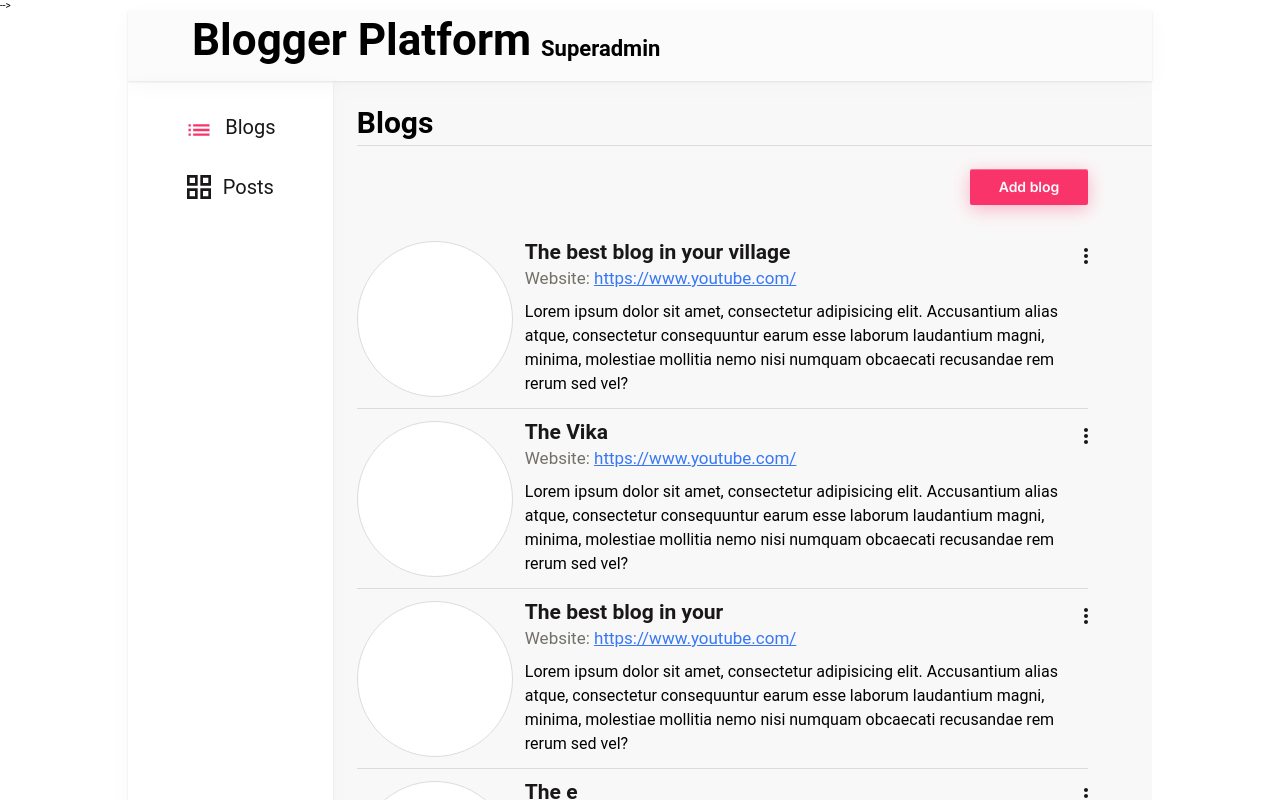
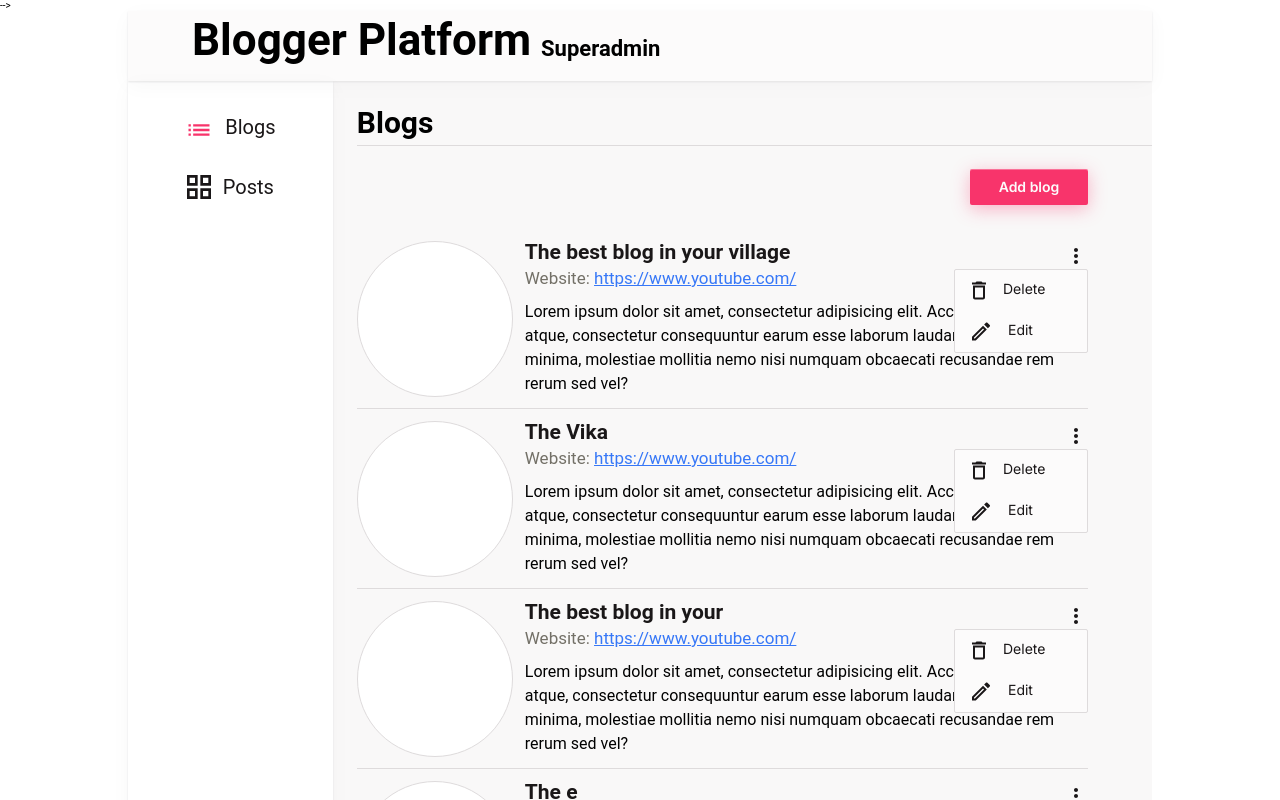
Before and after one commit to vikasatta1/Blogger-Platform-admin, a React (Create React App) app: page / in a window 1280 px wide. Shown: the top 800 px of the page. Built offline with nearby package versions, Linux system fonts and the light colour scheme.

Commit message:
add modal setting

```diff
--- a/src/assets/icons-tsx/Setting.tsx
+++ /dev/null
@@ -1,22 +0,0 @@
-import React from 'react';
-
-type SettingPropsType = {
-    marginTop: string,
-    marginRight: string
-}
-const Setting = ({marginTop, marginRight}: SettingPropsType) => {
-    return (
-        <div className={`margin-top_${marginTop}`}>
-            <div className={`margin-right_${marginRight}`}>
-                <svg width="4" height="16" viewBox="0 0 4 16" fill="none" xmlns="http://www.w3.org/2000/svg">
-                    <path d="M2 4C3.1 4 4 3.1 4 2C4 0.9 3.1 0 2 0C0.9 0 0 0.9 0 2C0 3.1 0.9 4 2 4ZM2 6C0.9 6 0 6.9 0 8C0 9.1 0.9
-            10 2 10C3.1 10 4 9.1 4 8C4 6.9 3.1 6 2 6ZM2 12C0.9 12 0 12.9 0 14C0 15.1 0.9 16 2 16C3.1 16 4 15.1 4 14C4 12.9
-             3.1 12 2 12Z"
-                          fill="#1A1718"/>
-                </svg>
-            </div>
-        </div>
-    );
-};
-
-export default Setting;
--- /dev/null
+++ b/src/assets/icons-tsx/pencil.tsx
@@ -0,0 +1,12 @@
+import React from 'react';
+
+const Pencil = () => {
+    return (
+        <svg width="19" height="19" viewBox="0 0 19 19" fill="none" xmlns="http://www.w3.org/2000/svg">
+            <path d="M11.059 6.46971L11.979 7.38971L2.91902 16.4497H1.99902V15.5297L11.059 6.46971ZM14.659 0.449707C14.409 0.449707 14.149 0.549707 13.959 0.739707L12.129 2.56971L15.879 6.31971L17.709 4.48971C18.099 4.09971 18.099 3.46971 17.709 3.07971L15.369 0.739707C15.169 0.539707 14.919 0.449707 14.659 0.449707ZM11.059 3.63971L-0.000976562 14.6997V18.4497H3.74902L14.809 7.38971L11.059 3.63971Z" fill="#1A1718"/>
+        </svg>
+
+    );
+};
+
+export default Pencil;
--- /dev/null
+++ b/src/assets/icons-tsx/trash.tsx
@@ -0,0 +1,12 @@
+import React from 'react';
+
+const Trash = () => {
+    return (
+        <svg width="14" height="19" viewBox="0 0 14 19" fill="none" xmlns="http://www.w3.org/2000/svg">
+            <path d="M11 6.44971V16.4497H3V6.44971H11ZM9.5 0.449707H4.5L3.5 1.44971H0V3.44971H14V1.44971H10.5L9.5 0.449707ZM13 4.44971H1V16.4497C1 17.5497 1.9 18.4497 3 18.4497H11C12.1 18.4497 13 17.5497 13 16.4497V4.44971Z" fill="#1A1718"/>
+        </svg>
+
+    );
+};
+
+export default Trash;
--- a/src/components/blog/BlogItem.tsx
+++ b/src/components/blog/BlogItem.tsx
@@ -1,7 +1,7 @@
 import React from 'react';
 import {blogType} from "../../redux/blogs";
 import {NavLink} from "react-router-dom";
-import Setting from "../../assets/icons-tsx/Setting";
+import Setting from "../common/Setting";
 
 
 const BlogItem = ({id, name, description, websiteUrl}: blogType) => {
@@ -17,7 +17,7 @@ const BlogItem = ({id, name, description, websiteUrl}: blogType) => {
                     <NavLink to={`/blog/${id}`}>
                         <h3>{name}</h3>
                     </NavLink>
-                    < Setting marginTop={'1'} marginRight={''}/>
+                    < Setting marginTopRight={'1'} item={'blog'}/>
                 </div>
 
                 <p className={'p-web'}>Website: <a>{websiteUrl}</a></p>
--- /dev/null
+++ b/src/components/common/Setting.tsx
@@ -0,0 +1,36 @@
+import React from 'react';
+import Trash from "../../assets/icons-tsx/trash";
+import Pencil from "../../assets/icons-tsx/pencil";
+
+type SettingPropsType = {
+    marginTopRight: string,
+    item: string
+
+}
+const Setting = ({marginTopRight, item}: SettingPropsType) => {
+
+    return (
+        <div className={`margin-top-right_${marginTopRight}`}>
+
+            <svg width="4" height="16" viewBox="0 0 4 16" fill="none" xmlns="http://www.w3.org/2000/svg">
+                <path d="M2 4C3.1 4 4 3.1 4 2C4 0.9 3.1 0 2 0C0.9 0 0 0.9 0 2C0 3.1 0.9 4 2 4ZM2 6C0.9 6 0 6.9 0 8C0 9.1 0.9
+            10 2 10C3.1 10 4 9.1 4 8C4 6.9 3.1 6 2 6ZM2 12C0.9 12 0 12.9 0 14C0 15.1 0.9 16 2 16C3.1 16 4 15.1 4 14C4 12.9
+             3.1 12 2 12Z"
+                      fill="#1A1718"/>
+            </svg>
+            <div className={`setting-modal_${item}`}>
+                <div className={'setting-modal_block'}>
+                    <Trash/>
+                    <p>Delete</p>
+                </div>
+                <div className={'setting-modal_block'}>
+                    <Pencil/>
+                    <p>Edit</p>
+                </div>
+
+            </div>
+        </div>
+    );
+};
+
+export default Setting;
--- a/src/components/post/PostItem.tsx
+++ b/src/components/post/PostItem.tsx
@@ -1,7 +1,7 @@
 import React from 'react';
 import {postType} from "../../redux/posts-reducer";
 import {NavLink} from "react-router-dom";
-import Setting from "../../assets/icons-tsx/Setting";
+import Setting from "../common/Setting";
 
 
 const PostItem = ({id, title, shortDescription, content, blogId, blogName, createdAt}: postType) => {
@@ -21,7 +21,7 @@ const PostItem = ({id, title, shortDescription, content, blogId, blogName, creat
                         <NavLink to={`/post/${id}`}>
                             <h3>{title}</h3>
                         </NavLink>
-                        <Setting marginTop={''} marginRight={'1'}/>
+                        <Setting marginTopRight={'1'} item={'post'}/>
                     </div>
                     <p>The best blog in your village</p>
                     <p className={'grey-text'}>12.12.2022</p>
--- a/src/scss/app.scss
+++ b/src/scss/app.scss
@@ -109,12 +109,11 @@
 }
 
 ///////margin
-.margin-top_1 {
+.margin-top-right_1 {
   margin-top: 1rem;
-}
-.margin-right_1{
   margin-right: 1rem;
 }
+
 
 .wrap-name-blog-post-item {
 
--- a/src/scss/components/_all.scss
+++ b/src/scss/components/_all.scss
@@ -7,3 +7,4 @@
 @import "postsHomePage";
 @import "postPage";
 @import "blogPage";
+@import "setting";
--- a/src/scss/components/_blogItem.scss
+++ b/src/scss/components/_blogItem.scss
@@ -1,6 +1,7 @@
 @import '../variables';
 
 .blogItem-wrap {
+  position: relative;
   height: 18rem;
   display: flex;
   flex-direction: row;
--- /dev/null
+++ b/src/scss/components/_setting.scss
@@ -0,0 +1,30 @@
+.setting-modal_blog {
+  position: absolute;
+  background: #FCFBFB;
+  width: 134px;
+  height: 84px;
+  border: 1px solid #DEDBDC;
+  border-radius: 2px;
+  right: 0rem;
+  top: 4rem;
+  display: flex;
+  flex-direction: column;
+
+  p {
+    font-family: 'Inter', serif;
+    font-style: normal;
+    font-weight: 400;
+    font-size: 14px;
+    line-height: 24px;
+    color: #1A1718;
+    padding-top: 0.7rem;
+    margin-left: 1.7rem;
+  }
+}
+
+.setting-modal_block {
+  padding-left: 1.7rem;
+  display: flex;
+  flex-basis: 50%;
+  align-items: center;
+}
```
